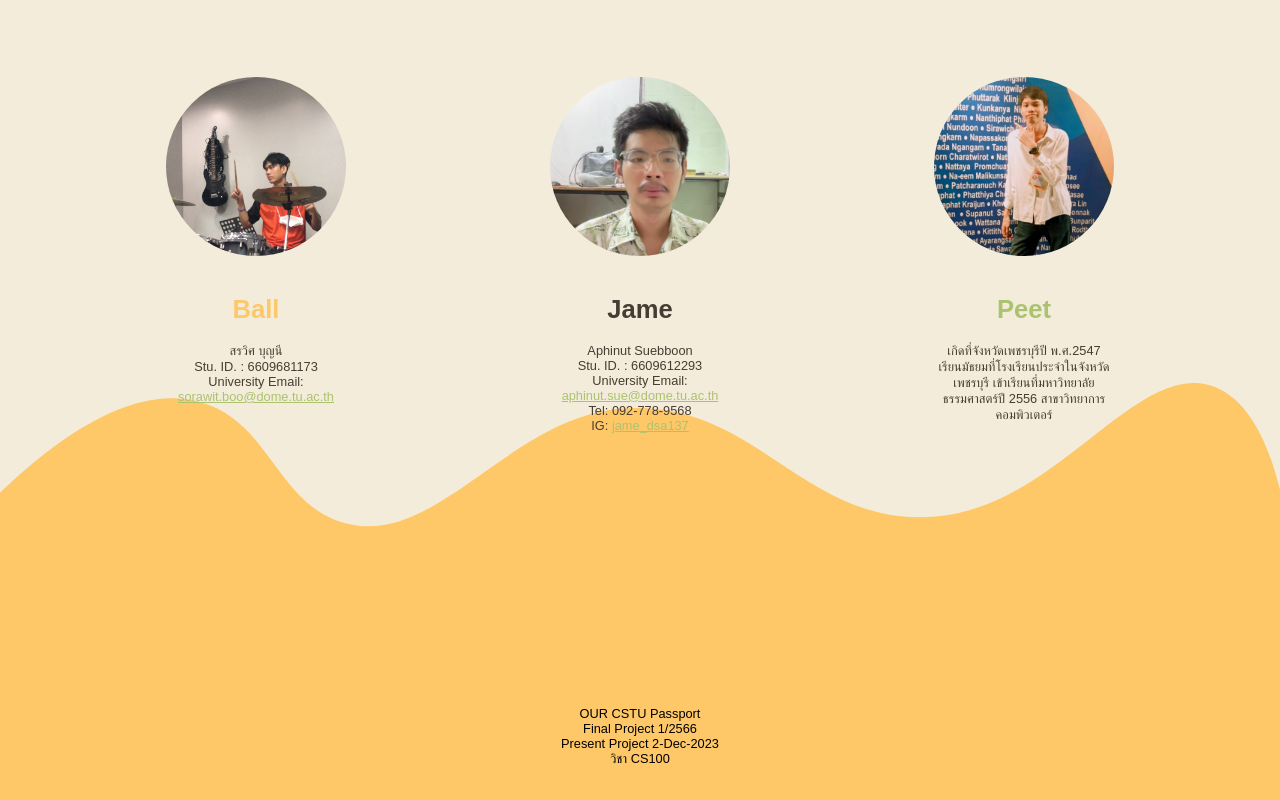
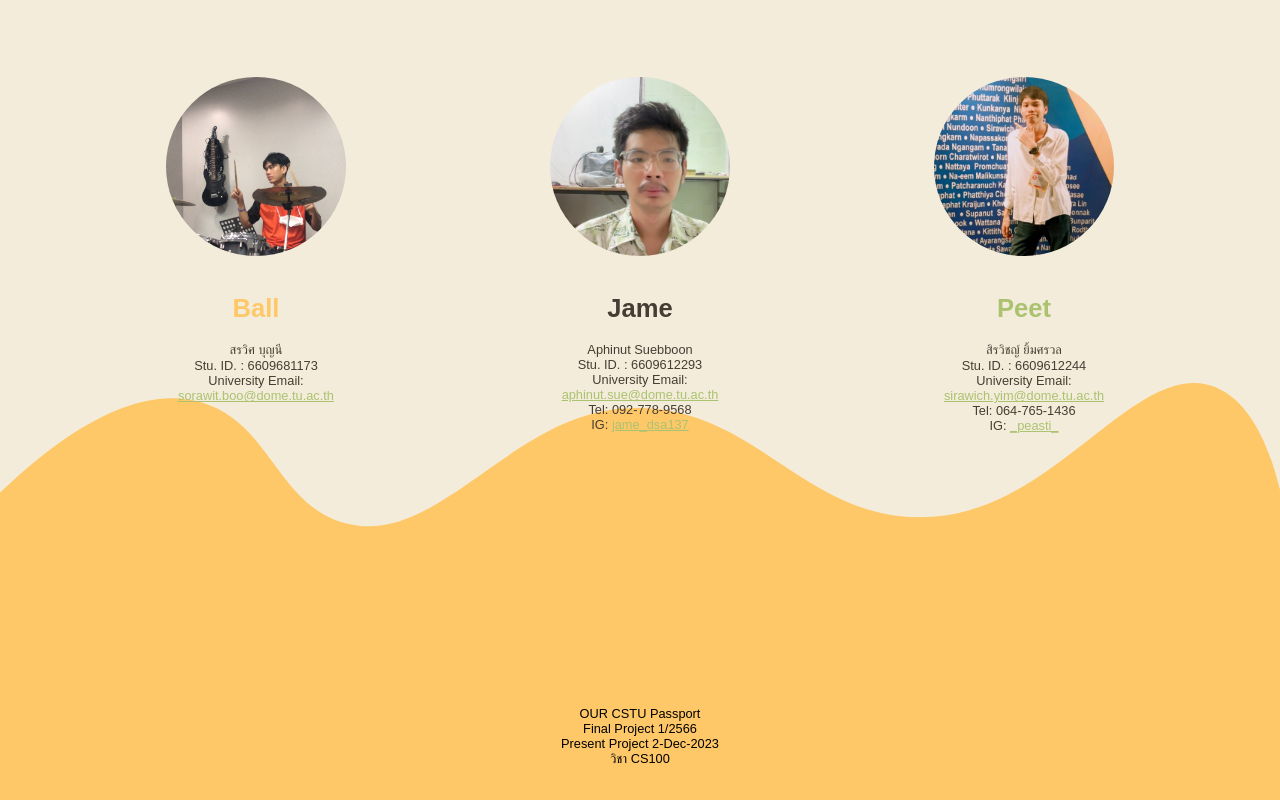
Before and after one commit to soravitt/CS100-Project-G27, a plain HTML site: page index.html in a window 1280 px wide. Shown: the part 801-1601 px from the top of the page. Drawn offline with Linux system fonts and the light colour scheme; a script that the page names is missing; a web font is replaced by a local one.

Commit message:
change info

```diff
--- a/index.html
+++ b/index.html
@@ -89,7 +89,12 @@
             <div class="Peet photo-container">
                 <img src="image/photo-Peet.jpg" alt="" class="photo">
                 <h1>Peet</h1>
-                <p>เกิดที่จังหวัดเพชรบุรีปี พ.ศ.2547 เรียนมัธยมที่โรงเรียนประจำในจังหวัดเพชรบุรี เข้าเรียนที่มหาวิทยาลัยธรรมศาสตร์ปี 2556 สาขาวิทยาการคอมพิวเตอร์</p>
+                <p>สิรวิชญ์ ยิ้มศรวล<br>
+                    Stu. ID. : 6609612244<br>
+                    University Email: <a href="sirawich.yim@dome.tu.ac.th" class="web-url">sirawich.yim@dome.tu.ac.th</a><br>
+                    Tel: 064-765-1436<br>
+                    IG: <a href="https://www.instagram.com/_peasti_/" class="web-url">_peasti_</a>
+                </p>
             </div>
         </div>
 
```
